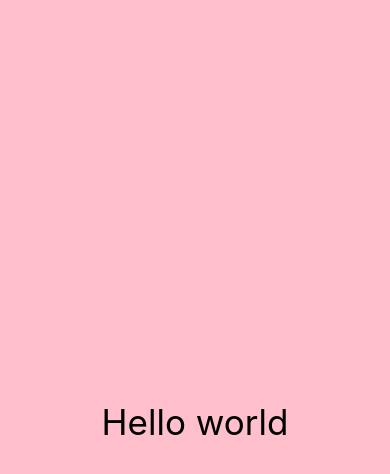
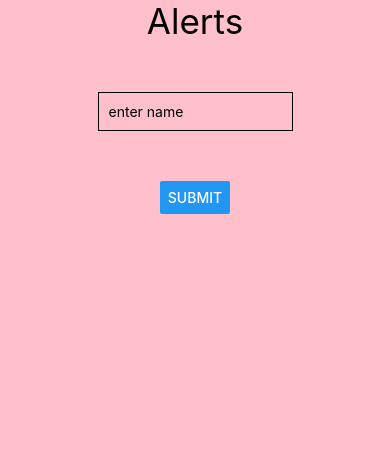
Before and after one commit to supolaris/ReactNative_Gelatin, a React Native app: screen / in a window 390 px wide. Shown: the top 474 px of the page. Built offline with nearby package versions, Linux system fonts and the light colour scheme.

Commit message:
update app.tsx
alert and toast are added

```diff
--- a/App.tsx
+++ b/App.tsx
@@ -1,9 +1,42 @@
-import {View, Text, StyleSheet} from "react-native";
+import {View, Text, StyleSheet, Button, TextInput, Alert, ToastAndroid} from "react-native";
+import { useState } from "react";
 
 const App = () => {
+
+  const [name, setName] = useState('');
+  const [submit, setSubmit] = useState(false);
+  const onPressHandler = () => {
+    if (name.length >= 5) {
+      setSubmit(!submit);
+    }
+    else {
+      Alert.alert("Warning", "Please enter atleast 3 alphabeths", [
+        {text: 'ok'},
+        {text: 'cancel'},
+        {text: 'retry'}
+      ]
+      );
+
+      ToastAndroid.show("Please enter valid input", ToastAndroid.SHORT);
+    }
+  }
+
+
   return(
     <View style={myStyle.container}>
-      <Text style ={myStyle.text}>Hello world</Text>
+      <Text style ={myStyle.text}>Alerts</Text>
+      <TextInput
+      style={myStyle.textInput}
+      placeholder="enter name"
+      onChangeText={(value) => setName(value)}
+      />
+      <Button
+      title={submit ? 'clear' : 'submit'}
+      onPress={onPressHandler}
+      />
+      {
+        submit ? <Text>{name}</Text> : null
+      }
     </View>
   )
 }
@@ -13,7 +46,7 @@ export default App;
 const myStyle = StyleSheet.create({
   container: {
     flex: 1,
-    justifyContent: 'center',
+    //justifyContent: 'center',
     alignItems: 'center',
     backgroundColor: 'pink',
 
@@ -21,5 +54,11 @@ const myStyle = StyleSheet.create({
   text: {
     color: 'balck',
     fontSize: 35,
+  },
+  textInput: {
+    padding: 10,
+    borderWidth: 1,
+    width: '50%',
+    marginVertical: 50,
   }
 })
```
